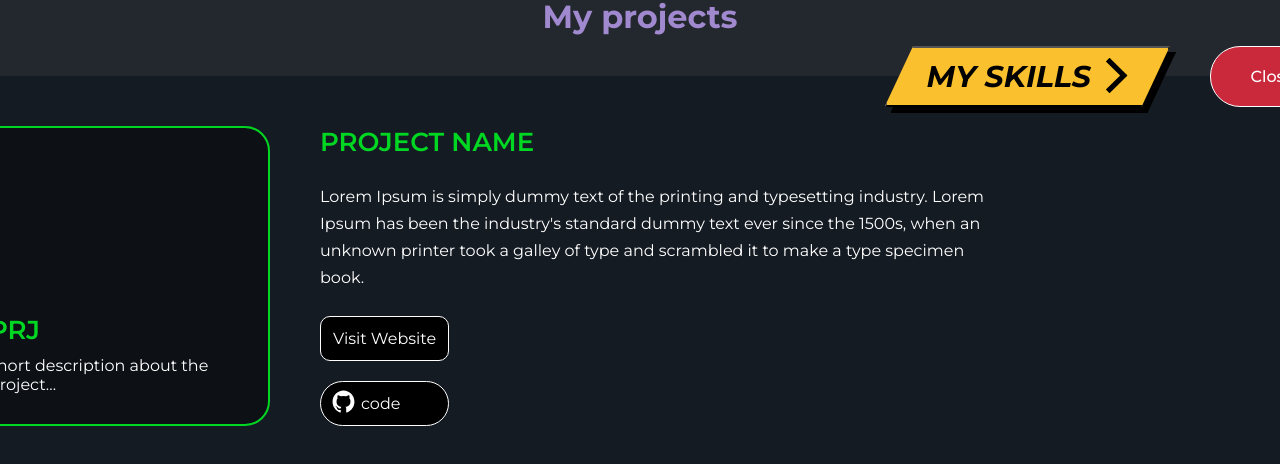
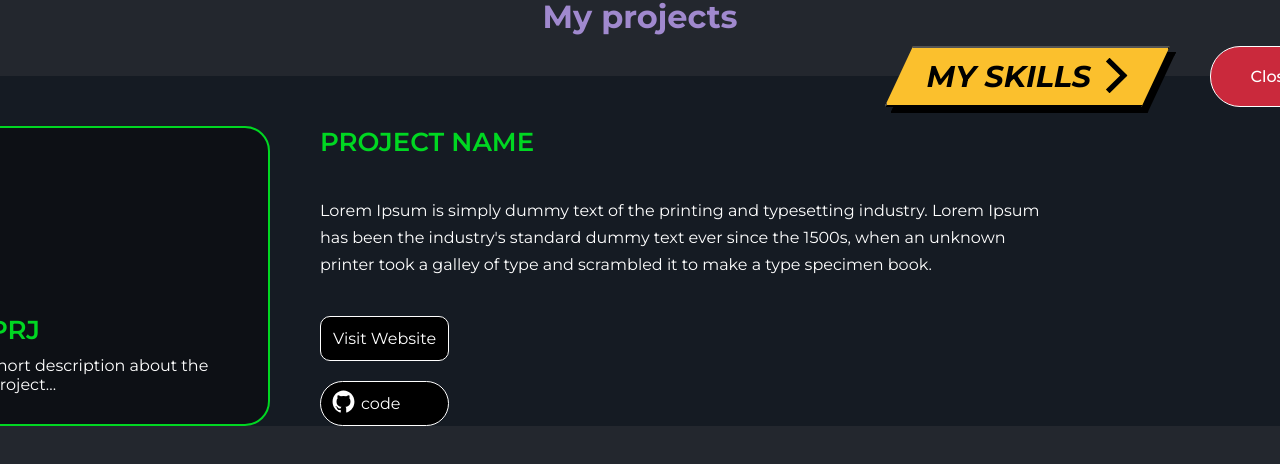
Before and after one commit to ImAndresito/My-Portfolio, an Angular app: page /projects in a window 1280 px wide. Shown: the part 448-912 px from the top of the page. After the commit the page ends 874 px from the top, so only its background shows below. Built offline with nearby package versions, Linux system fonts and the light colour scheme.

Commit message:
style(projects): adjust padding and margins for better layout
Replace padding on main container with specific margins for child elements to improve spacing consistency

```diff
--- a/src/app/components/projects/projects.component.css
+++ b/src/app/components/projects/projects.component.css
@@ -3,7 +3,6 @@ main {
   border-radius: 15px;
   background: var(--primary-background);
   display: flex;
-  padding: 50px;
   position: relative;
 }
 
@@ -12,6 +11,7 @@ main {
   height: 300px;
   background: #00000066;
   border-radius: 25px;
+  margin: 50px 0 0 50px;
 }
 
 .box h3 {
@@ -54,6 +54,7 @@ main {
 }
 
 .content {
+  margin-top: 50px;
   max-width: 50%;
   margin-left: 50px;
   display: flex;
```
